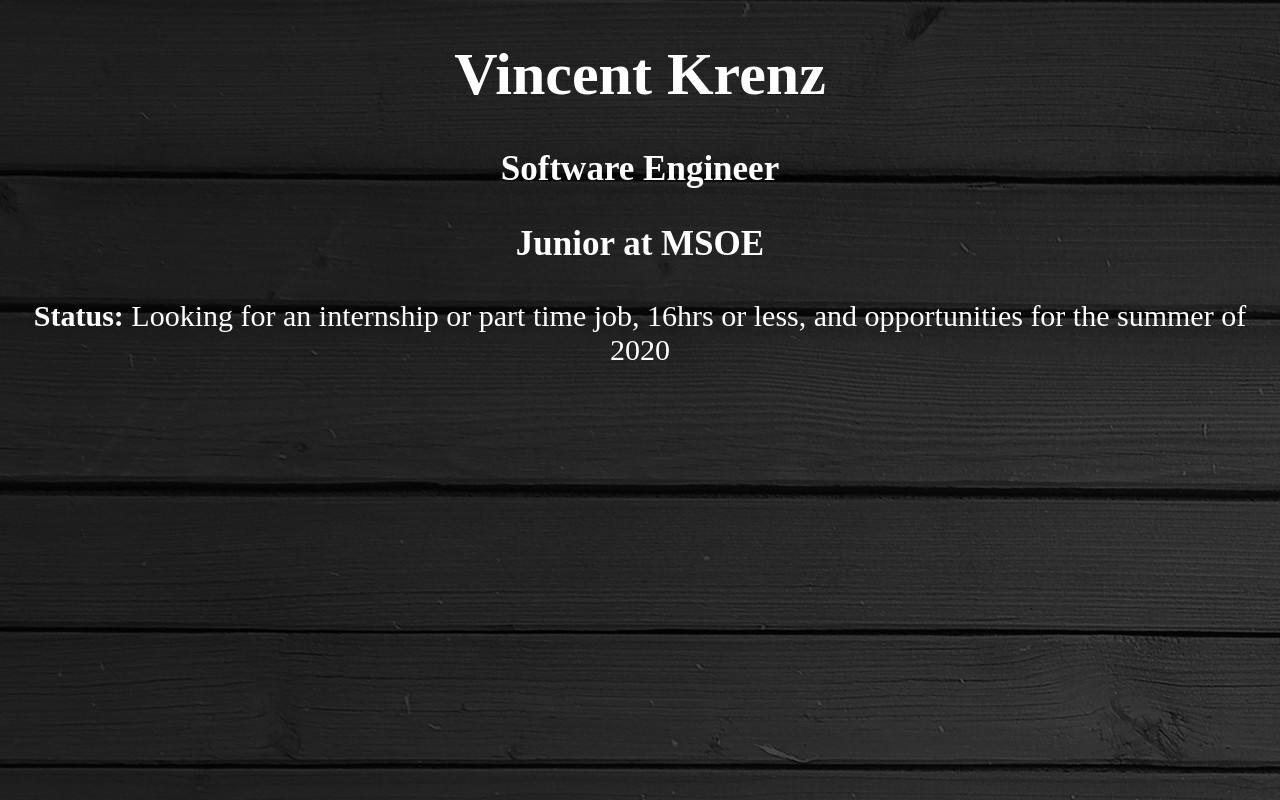
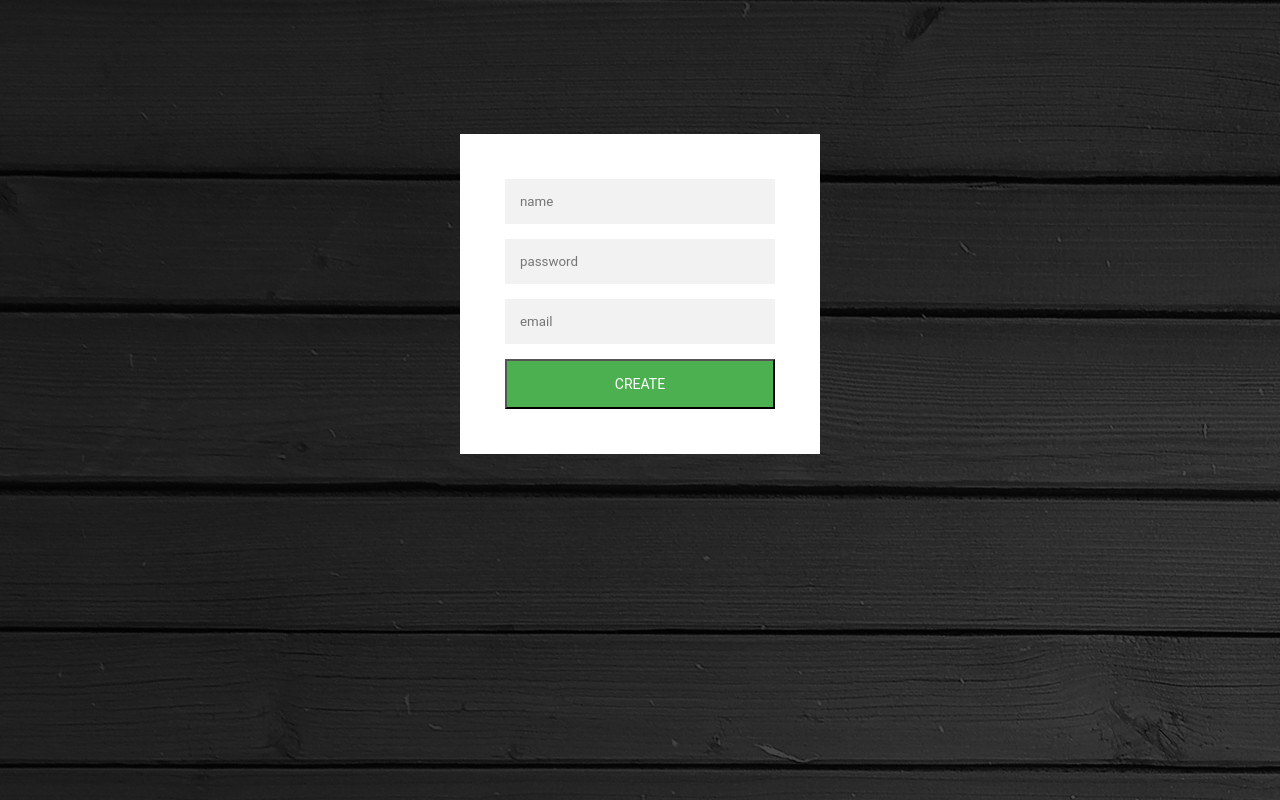
Before and after one commit to casperjm21/sar_security, a plain HTML site: page Website.html in a window 1280 px wide. Drawn offline with Linux system fonts and the light colour scheme.

Commit message:
added some html and css files for the registeration page

```diff
--- a/Website.html
+++ b/Website.html
@@ -3,12 +3,19 @@
 <head>
     <link rel="stylesheet" href="WebsiteCSS.css">
     <meta charset="UTF-8">
-    <title>Website</title>
+    <title>SAR</title>
 </head>
 <body>
-<h1>Vincent Krenz</div></h1>
-<h2>Software Engineer</div> </h2>
-<h3>Junior at MSOE</div></h3>
-<p><b>Status:</b> Looking for an internship or part time job, 16hrs or less, and opportunities for the summer of 2020 </div></p>
+<div class="login-page">
+<div class="form">
+    <form class="register-form">
+        <input type="text" placeholder="name" />
+        <input type="text" placeholder="password" />
+        <input type="text" placeholder="email" />
+        <button> Create </button>
+    </form>
+</div>
+</div>
+
 </body>
 </html>
--- a/WebsiteCSS.css
+++ b/WebsiteCSS.css
@@ -17,3 +17,42 @@
 p {
     font-size: 30px;
 }
+
+.login-page{
+    width: 360px;
+    padding: 10%;
+    margin: auto;
+}
+
+.form{
+    position: relative;
+    z-index: 1;
+    background: #ffffff;
+    max-width: 360px;
+    margin: 0 auto 100px;
+    padding: 45px;
+    text-align: center;
+
+}
+ .form input{
+     font-family: "Roboto", sans-serif;
+     outline: 1px;
+     background: #f2f2f2;
+     width: 100%;
+     border: 0;
+     margin: 0 0 15px;
+     padding: 15px;
+     box-sizing: border-box;
+ }
+
+ .form button{
+     font-family: "Roboto", sans-serif;
+     text-transform: uppercase;
+     outline: 0;
+     background: #4CAF50;
+     width: 100%;
+     padding: 15px;
+     color: #ffffff;
+     font-size: 14px;
+     cursor: pointer;
+ }
```
